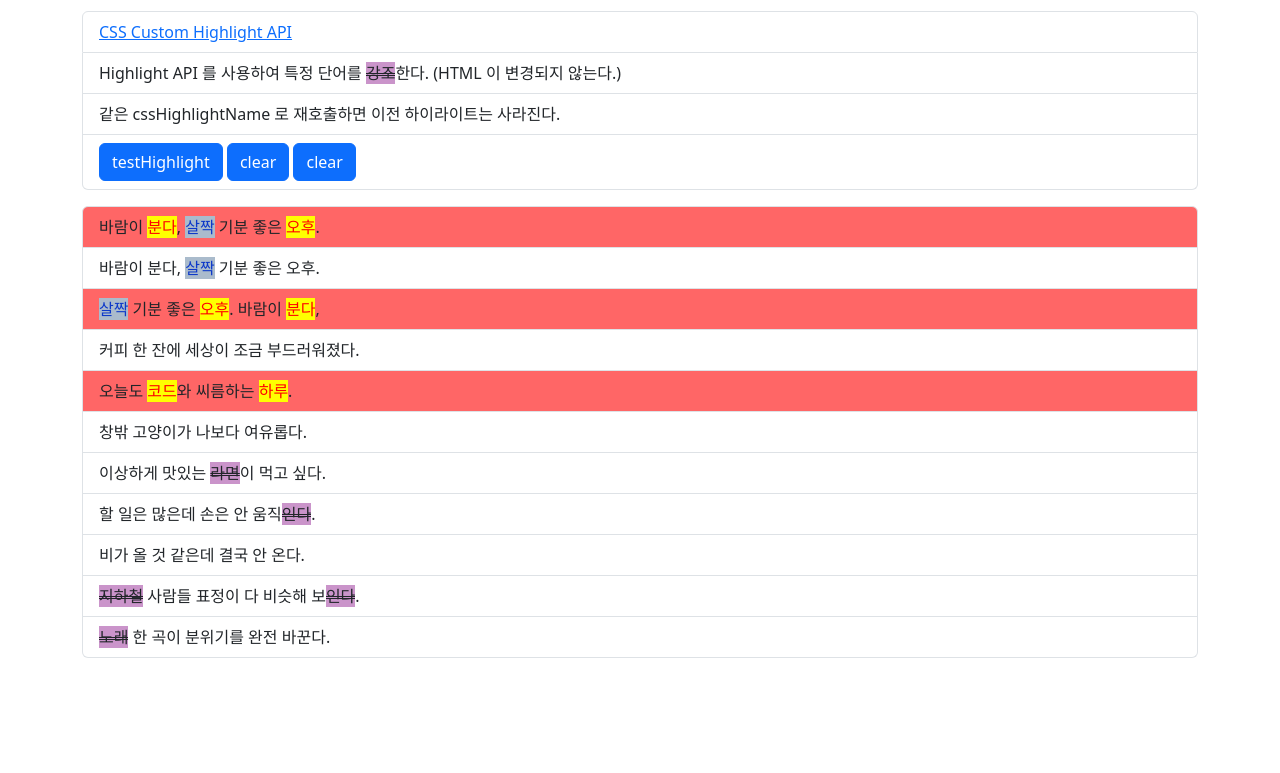
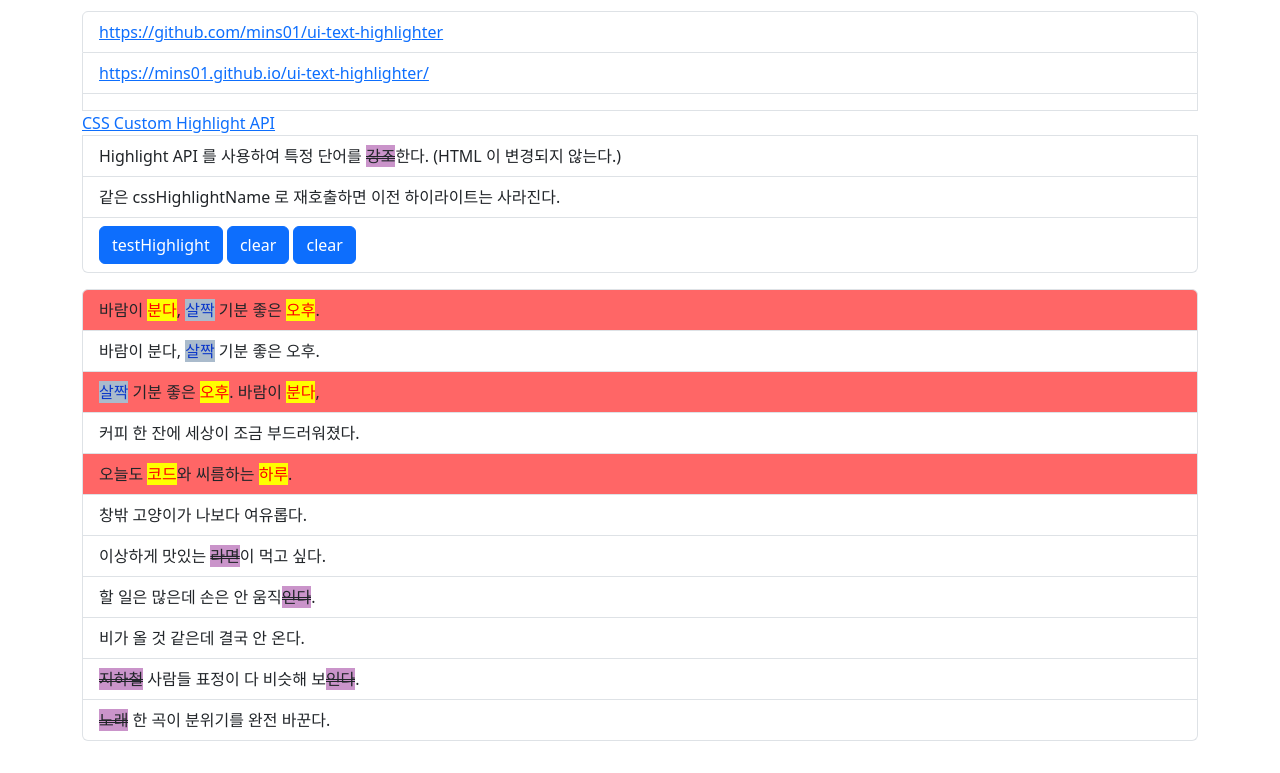
Before and after one commit to mins01/ui-text-highlighter, a plain HTML site: page index.html in a window 1280 px wide. Shown: the part 69-842 px from the top of the page. Before the commit the page ends 800 px from the top, so only its background shows below. Drawn offline with nearby package versions, Linux system fonts and the light colour scheme; a script that the page names is missing.

Commit message:
github url

```diff
--- a/index.html
+++ b/index.html
@@ -83,12 +83,18 @@
         <h1>ui-text-highlighter</h1>
         <ul  class="list-group my-3">
             <li class="list-group-item">
+                <a href="https://github.com/mins01/ui-text-highlighter">https://github.com/mins01/ui-text-highlighter</a>
+            </li>
+            <li class="list-group-item">
+                <a href="https://mins01.github.io/ui-text-highlighter/">https://mins01.github.io/ui-text-highlighter/</a>
+            </li>
+
+            <li class="list-group-item"></li>
                 <a target="_blank" href="https://developer.mozilla.org/en-US/docs/Web/API/CSS_Custom_Highlight_API">CSS Custom Highlight API</a>
             </li>
             <li class="list-group-item">Highlight API 를 사용하여 특정 단어를 강조한다. (HTML 이 변경되지 않는다.)</li>
             <li class="list-group-item">같은 cssHighlightName 로 재호출하면 이전 하이라이트는 사라진다.</li>
             <li class="list-group-item">
-
                 <button type="button" class="btn btn-primary" onclick="testHighlight()">testHighlight</button>
                 <button type="button" class="btn btn-primary" onclick="uth01.clear()">clear</button>
                 <button type="button" class="btn btn-primary" onclick="UiTextHighlighter.clear()" >clear</button>
```
